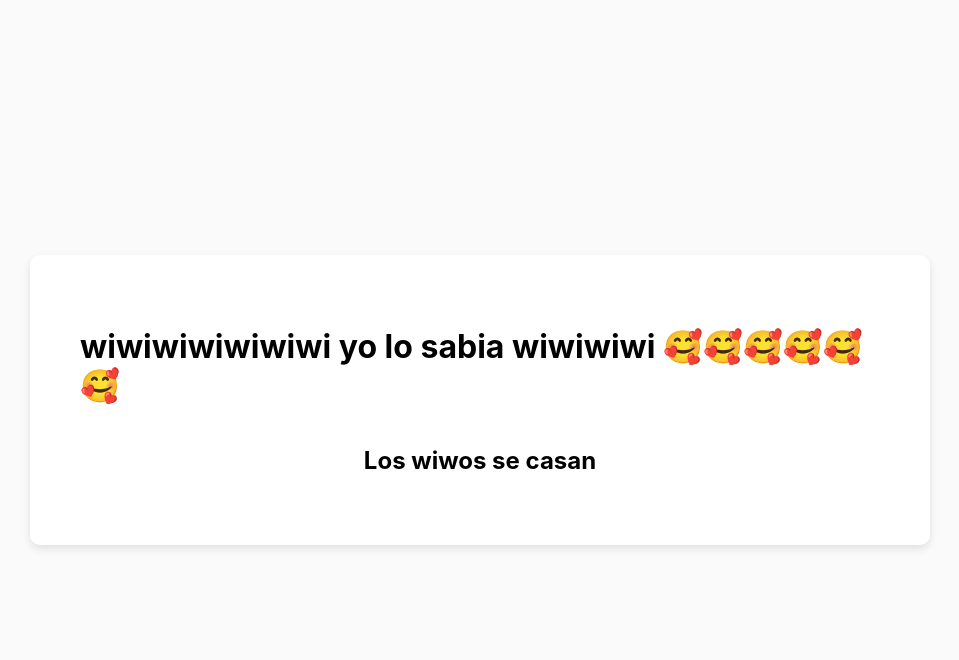
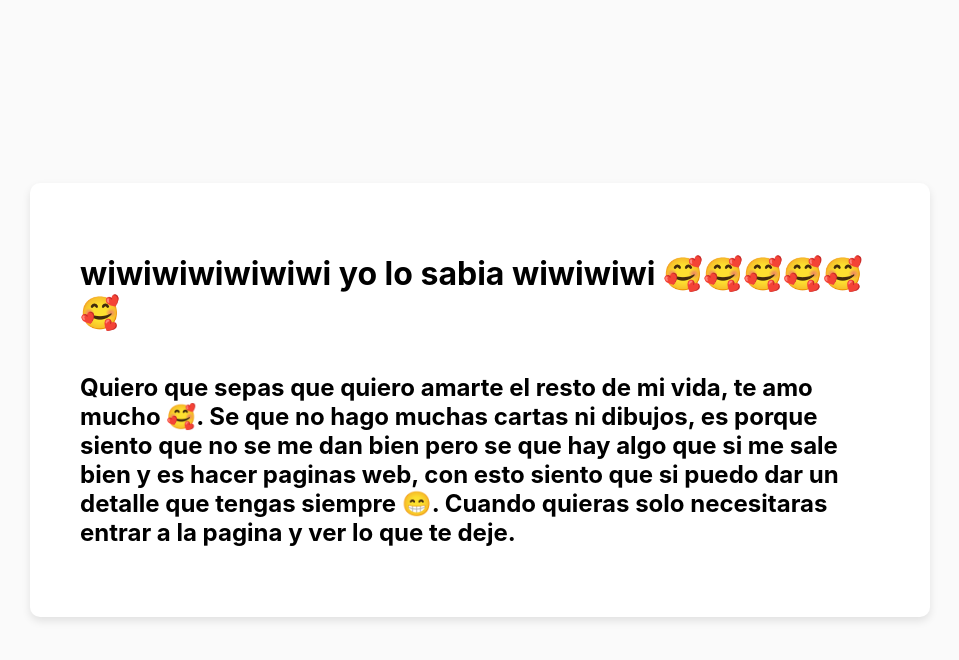
Before and after one commit to matgom97/married, a React (Create React App) app: page / in a window 1280 px wide. Both pictures are taken after a click on the button "Sí". Shown: the top 660 px of the page, without its empty margins (160-1119 px from the left). Built offline with nearby package versions, Linux system fonts and the light colour scheme.

Commit message:
feat: messge

```diff
--- a/src/App.js
+++ b/src/App.js
@@ -29,7 +29,12 @@ const App = () => {
     return (
       <div className="container">
         <h1 className="message">wiwiwiwiwiwiwi yo lo sabia wiwiwiwi 🥰🥰🥰🥰🥰🥰</h1>
-        <h2>Los wiwos se casan</h2>
+        <h2>Quiero que sepas que quiero amarte el resto de mi vida, te amo mucho 🥰.
+          Se que no hago muchas cartas ni dibujos, es porque siento que no se me dan bien
+          pero se que hay algo que si me sale bien y es hacer paginas web, con esto
+          siento que si puedo dar un detalle que tengas siempre 😁.
+          Cuando quieras solo necesitaras entrar a la pagina y ver lo que te deje.
+        </h2>
       </div>
     );
   }
```
